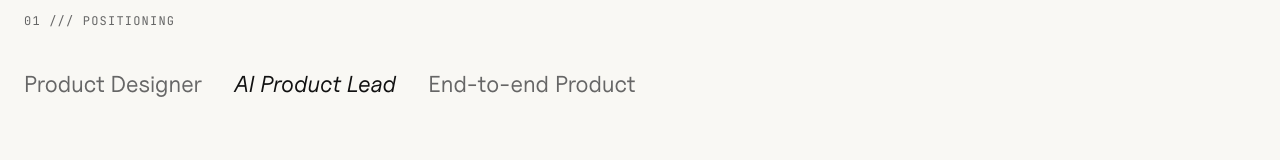
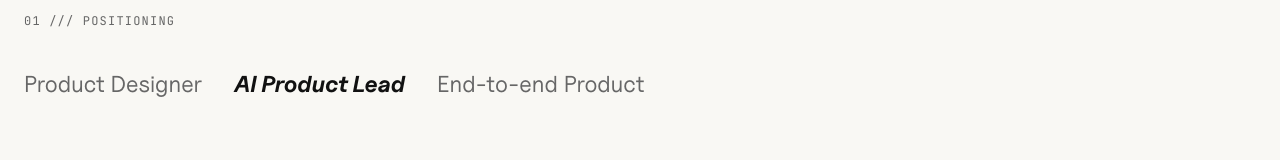
Before and after one commit to mparkerchavez/maicol-portfolio, a Next.js app: page / in a window 1280 px wide. Shown: the part 229-389 px from the top of the page. Built offline with nearby package versions, Linux system fonts and the light colour scheme.

Commit message:
[typography] sweep legacy font classes
References ADR 0008 and Spec 01 v2. Uses Uncut Sans Bold Italic for the active through-line label so weight, not family, carries the selected state.

```diff
--- a/src/components/home/through-line-toggle.tsx
+++ b/src/components/home/through-line-toggle.tsx
@@ -61,7 +61,7 @@ export function ThroughLineToggle() {
               type="button"
               role="tab"
               aria-selected={isActive}
-              className={`text-left text-h3 transition ${isActive ? "font-display italic text-ink" : "text-muted hover:text-ink"}`}
+              className={`text-left text-h3 transition ${isActive ? "font-bold italic text-ink" : "text-muted hover:text-ink"}`}
               onMouseEnter={() => {
                 if (!isActive) {
                   setPreview(value);
@@ -92,7 +92,7 @@ export function ThroughLineToggle() {
             transition={{ duration: 0.2 }}
           >
             <h1 className="max-w-[11ch] text-display-1">{current.display}</h1>
-            <p className="mt-8 max-w-[42ch] font-display text-body-lg italic">{current.subhead}</p>
+            <p className="mt-8 max-w-[42ch] text-body-lg italic">{current.subhead}</p>
           </motion.div>
         </AnimatePresence>
       </div>
```
